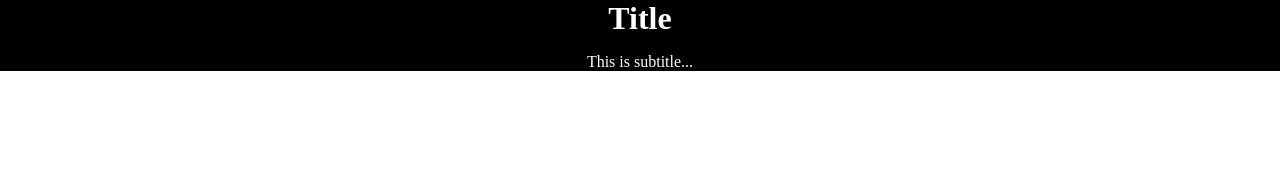
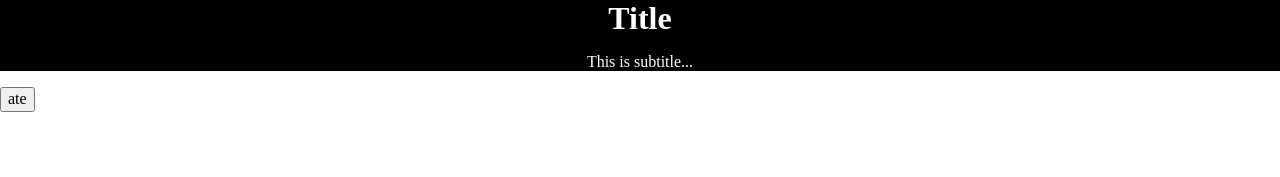
Before and after one commit to ervinask/react-first, a React (Create React App) app: page / in a window 1280 px wide. Shown: the top 177 px of the page. Built offline with nearby package versions, Linux system fonts and the light colour scheme.

Commit message:
button component added

```diff
--- a/src/App.js
+++ b/src/App.js
@@ -2,11 +2,13 @@ import React from "react";
 import "normalize.css";
 
 import Hero from "./components/Hero/Hero";
+import Button from "./components/Button/Button";
 
 function App() {
   return (
     <div>
       <Hero title="Title" subtitle="This is subtitle..." />
+      <Button children={"ate"} type="button" />
     </div>
   );
 }
--- /dev/null
+++ b/src/components/Button/Button.jsx
@@ -0,0 +1,8 @@
+import React from "react";
+import "./Button.css";
+
+const Button = ({ type, children }) => {
+  return <button>{children}</button>;
+};
+
+export default Button;
```
Also changed, not shown: src/components/Button/Button.css (added).
